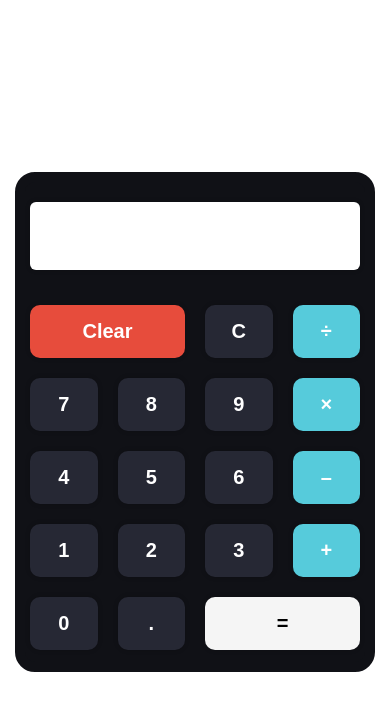
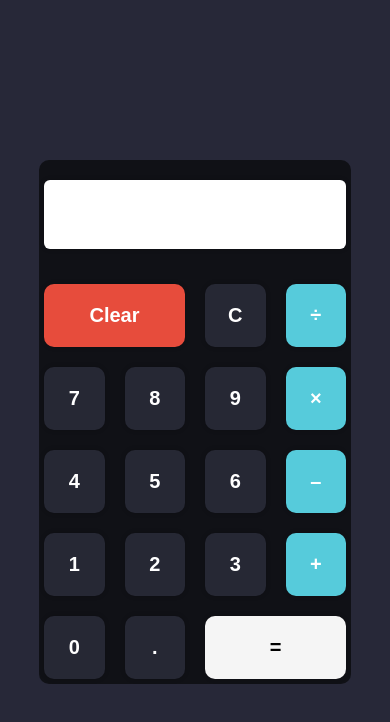
Before and after one commit to OviSarkar62/Calculator_App_with_React, a React (Create React App) app: page / in a window 390 px wide. Shown: the top 722 px of the page. Built offline with nearby package versions, Linux system fonts and the light colour scheme.

Commit message:
updated build files

```diff
--- a/src/App.css
+++ b/src/App.css
@@ -15,6 +15,7 @@ html {
 
 body {
   display: flex;
+  background: #272838;
   justify-content: center;
   align-items: center;
 }
@@ -99,3 +100,38 @@ button:active {
   background: #56cbdb;
   color: #fff;
 }
+
+@media (max-width: 1080px) {
+  .container {
+    width: 80%;
+    height: auto;
+    border-radius: 10px;
+    border: none;
+  }
+
+  input[type="text"] {
+    font-size: 2.5rem;
+    padding: 2rem 1rem;
+  }
+
+  .keypad {
+    grid-template-columns: repeat(4, 1fr);
+    grid-gap: 1rem;
+  }
+
+  button {
+    margin: 5px;
+    padding: 2rem 1rem;
+    font-size: 2rem;
+    border-radius: 10px;
+  }
+
+  #clear {
+    grid-column: 1/3;
+  }
+
+  #result {
+    grid-column: 3/5;
+    grid-row: 5;
+  }
+}
```
